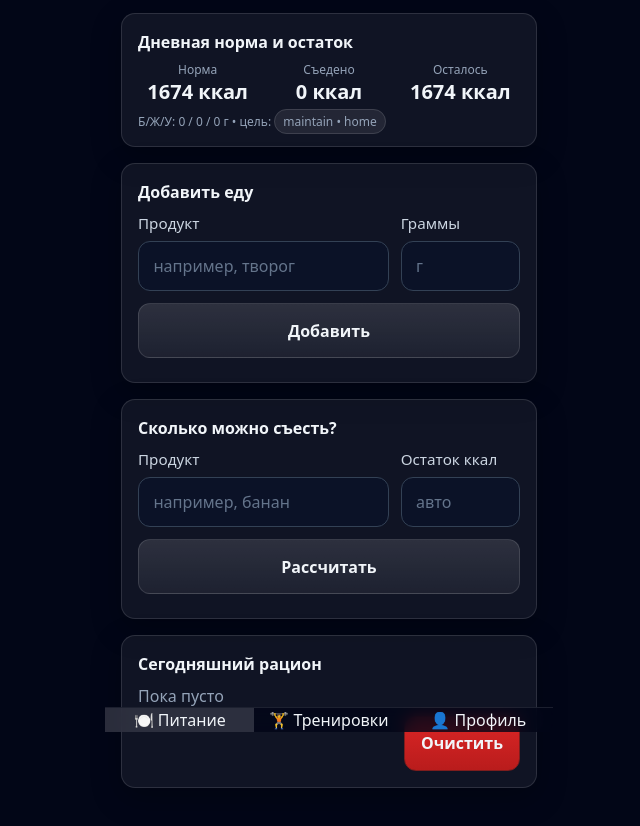
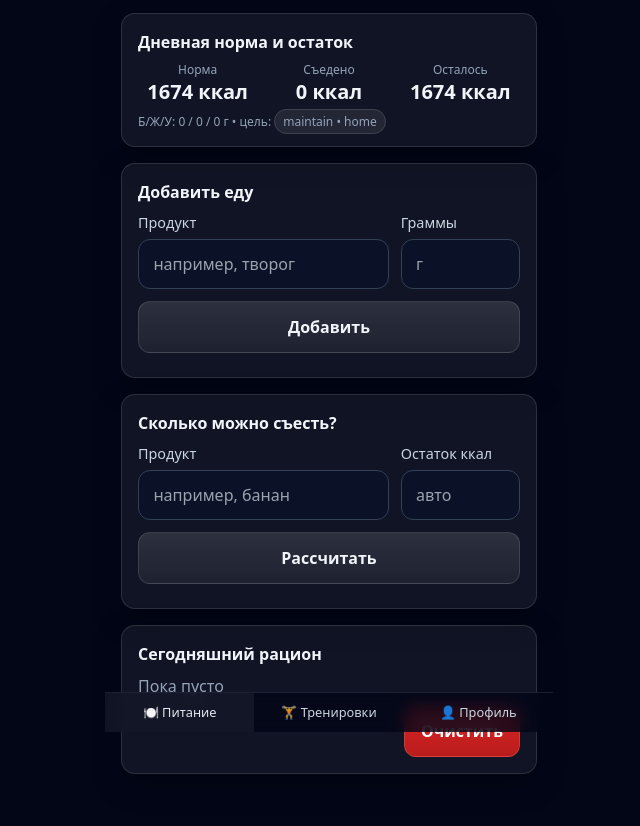
Before and after one commit to viDaLost/Trener, a plain HTML site: page index.html in a window 1280 px wide. Shown: the part 68-894 px from the top of the page, without its empty margins (311-951 px from the left). Drawn offline with nearby package versions, Linux system fonts and the light colour scheme; files whose address does not match are found by name.

Commit message:
Update styles.css

```diff
--- a/css/styles.css
+++ b/css/styles.css
@@ -1,49 +1,73 @@
-:root{
-  --glass-bg: rgba(255,255,255,0.06);
-  --glass-border: rgba(255,255,255,0.12);
-  --ring: rgba(59,130,246,.35);
+:root {
+  --glass-bg: rgba(255, 255, 255, 0.06);
+  --glass-border: rgba(255, 255, 255, 0.12);
   --radius: 14px;
 }
 
-.glass{
+.glass {
   background: var(--glass-bg);
   border: 1px solid var(--glass-border);
   border-radius: var(--radius);
-  box-shadow: 0 10px 30px rgba(0,0,0,.25);
+  box-shadow: 0 10px 30px rgba(0, 0, 0, .25);
 }
 
-/* Unified inputs */
-.field{width:100%;}
-.field label{display:block;margin-bottom:.4rem;color:#cbd5e1;font-size:.95rem}
-.field input,.field select,.field textarea{
-  width:100%;
-  background:#0b1227;
-  border:1.5px solid #334155;
-  color:#e2e8f0;
-  padding:.75rem .9rem;
-  border-radius:12px;
-  transition:border-color .2s, box-shadow .2s, background .2s;
+.badge {
+  border: 1px solid var(--glass-border);
+  background: rgba(255, 255, 255, .08);
+  padding: .2rem .5rem;
+  border-radius: 999px;
+  font-size: .75rem;
 }
-.field input::placeholder,.field textarea::placeholder{color:#64748b}
-.field input:focus,.field select:focus,.field textarea:focus{
-  outline:none;border-color:#38bdf8; box-shadow:0 0 0 3px rgba(56,189,248,.25)
+
+nav .tab-btn {
+  display: flex;
+  flex-direction: column;
+  align-items: center;
+  padding: .6rem 0;
+  font-size: .8rem;
+  color: #cbd5e1;
 }
-.field .is-invalid{border-color:#ef4444!important; box-shadow:0 0 0 3px rgba(239,68,68,.2)!important}
-.field .is-valid{border-color:#22c55e!important; box-shadow:0 0 0 3px rgba(34,197,94,.2)!important}
+nav .tab-btn.active {
+  color: #e2e8f0;
+  background: rgba(255, 255, 255, .06);
+}
 
-/* Buttons baseline to complement Tailwind utility */
-.menu-button,.start-button,.back-button,.wrong-button,.correct-button{
-  display:inline-flex;align-items:center;justify-content:center;
-  background:linear-gradient(180deg, rgba(255,255,255,.12), rgba(255,255,255,.06));
-  border:1px solid var(--glass-border);
-  border-radius:12px; padding:.9rem 1rem; font-weight:600
+.field label {
+  display: block;
+  margin-bottom: .35rem;
+  color: #cbd5e1;
+  font-size: .9rem;
 }
-.menu-button:hover,.start-button:hover,.back-button:hover,.wrong-button:hover,.correct-button:hover{filter:brightness(1.05)}
-.correct-button{background:linear-gradient(180deg,#16a34a,#15803d); border-color:#14532d}
-.wrong-button{background:linear-gradient(180deg,#dc2626,#b91c1c); border-color:#7f1d1d}
+.field input,
+.field select {
+  width: 100%;
+  background: #0b1227;
+  border: 1.5px solid #334155;
+  color: #e2e8f0;
+  padding: .75rem .9rem;
+  border-radius: 12px;
+}
+.field input:focus,
+.field select:focus {
+  outline: none;
+  border-color: #38bdf8;
+  box-shadow: 0 0 0 3px rgba(56, 189, 248, .25);
+}
 
-/* Tab buttons active state */
-.tab-btn.active{background:rgba(255,255,255,.16)}
+.menu-button,
+.start-button,
+.back-button,
+.wrong-button {
+  display: inline-flex;
+  justify-content: center;
+  border: 1px solid var(--glass-border);
+  border-radius: 12px;
+  padding: .8rem 1rem;
+  font-weight: 600;
+  background: linear-gradient(180deg, rgba(255, 255, 255, .12), rgba(255, 255, 255, .06));
+}
 
-/* Small chips */
-.badge{border:1px solid var(--glass-border); background:rgba(255,255,255,.08); padding:.2rem .5rem; border-radius:999px; font-size:.75rem}
+.wrong-button {
+  background: linear-gradient(180deg, #dc2626, #b91c1c);
+  color: #fff;
+}
```
